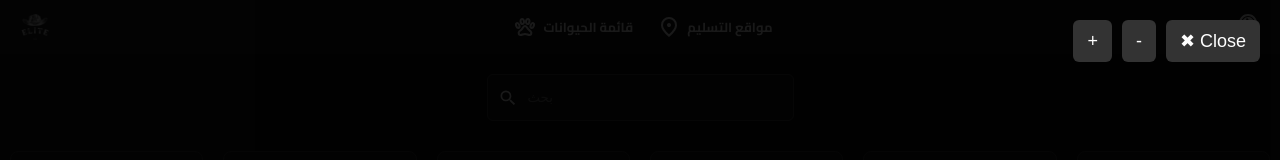
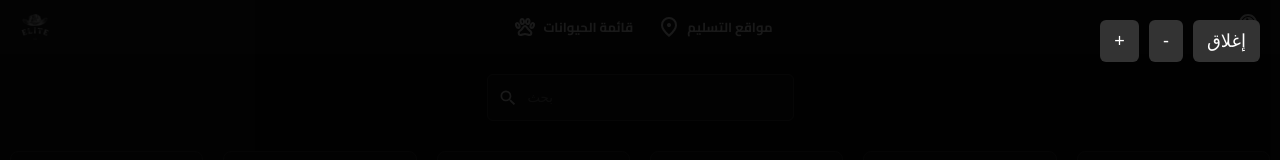
Before and after one commit to iMansoor/material, a plain HTML site: page supply.html in a window 1280 px wide. Both pictures are taken after a click on the picture 106 px from the left and 226 px from the top of the page. Shown: the top 160 px of the page. Drawn offline with Linux system fonts and the light colour scheme; grey boxes are pictures that could not be loaded.

Commit message:
Update supply.html

```diff
--- a/supply.html
+++ b/supply.html
@@ -176,7 +176,7 @@
     <div class="modal-controls-wrapper">
       <button onclick="zoomIn()">+</button>
       <button onclick="zoomOut()">-</button>
-      <button onclick="closeModal()">✖ Close</button>
+      <button onclick="closeModal()">إغلاق</button>
     </div>
     <img id="modalImg" src="" alt="موقع رقم" />
   </div>
```
